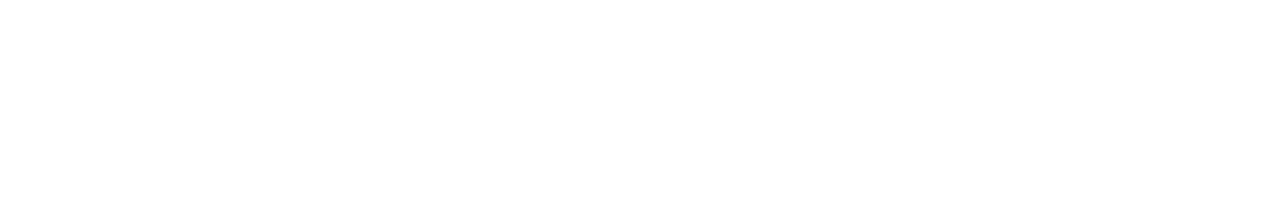
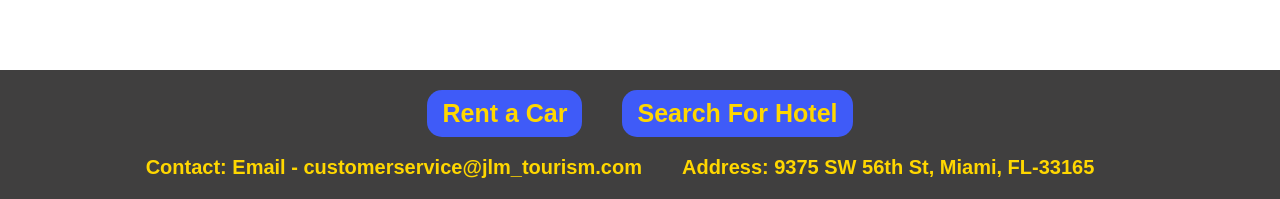
Before and after one commit to mirzadev/jlm-tourism, a React (Create React App) app in the folder client/: page / in a window 1280 px wide. Shown: the part 598-797 px from the top of the page. Built offline with nearby package versions, Linux system fonts and the light colour scheme; no server answers.

Commit message:
footer updated

```diff
--- a/client/src/App.js
+++ b/client/src/App.js
@@ -16,6 +16,7 @@
 import Nav from './components/Nav';
 import { StoreProvider } from "./utils/GlobalState";
 import OrderHistory from './pages/OrderHistory';
+
 
 const httpLink = createHttpLink({
   uri: '/graphql',
@@ -51,7 +52,19 @@
               <Route exact path="/products/:id" component={Detail} />
               <Route component={NoMatch} />
             </Switch>
+            <footer className='row center mt-3' id="footer-items">
+              <div class="hotels-cars">
+                <a class="footer-cars" href="https://bridge.carnect.com" > Rent a Car</a>
+                <a class="footer-hotel" href="https://www.hotelbeds.com/login" > Search For Hotel</a>
+              </div>
+              <div class="contact-info">
+                <a class="contact-email" href="mailto:customerservice@jlm_tourism.com">Contact: Email - customerservice@jlm_tourism.com</a>
+                <a class="location-address" href="https://www.google.com/search?rlz=1C1CHBF_enUS953US953&tbs=lf:1,lf_ui:10&tbm=lcl&sxsrf=AOaemvIwl8l_2AztRiy9d-_gPBKE8gzDAQ:1631592355058&q=miami+shopping+centers&rflfq=1&num=10&ved=2ahUKEwiW1faVy_3yAhUdKVkFHV5bCw4QtgN6BAgbEAQ#rlfi=hd:;si:18115241926405961007;mv:[[25.719071831343403,-80.3415402250283],[25.715567869821335,-80.34958685207297],null,[25.717319863483514,-80.34556353855064],18]" target="_blank">Address: 9375 SW 56th St, Miami, FL-33165</a>
+
+              </div>
+            </footer>
           </StoreProvider>
+
         </div>
       </Router>
     </ApolloProvider>
--- a/client/src/components/ProductList/index.js
+++ b/client/src/components/ProductList/index.js
@@ -39,7 +39,7 @@
   }
 
   return (
-    <div className="my-2">
+    <div className="my-2 footer-space">
       <h2>Our Products:</h2>
       {state.products.length ? (
         <div className="flex-row">
--- a/client/src/index.css
+++ b/client/src/index.css
@@ -202,6 +202,67 @@
 .error-text {
   color: var(--error);
 }
+.footer-space{
+  margin-bottom: 130px;
+}
+
+#footer-items {
+  margin-top: 80px;
+	grid-area: footer;
+  background: rgba(17, 15, 15, 0.8);
+  padding: 20px;
+  display: flex;
+  flex-direction: column;
+  justify-content: space-between;
+  position: fixed;
+        Width: 100%;
+        bottom: 0;
+
+
+}
+.footer-cars, .footer-hotel, .location-address, .contact-email{
+  font-family: sans-serif;
+  font-weight: bold;
+  color: gold;
+}
+
+.hotels-cars, .contact-info{
+  display: flex;
+  align-items: center;
+  justify-content: center;
+}
+.footer-cars{
+  font-size: 25px;
+  margin-right: 20px;
+  padding: 5px;
+  padding-left: 15px;
+  padding-right: 15px;
+  border-radius: 15px;
+  background: #3f5bf8;
+
+}
+.footer-hotel{
+  font-size: 25px;
+  margin-left: 20px;
+  padding: 5px;
+  padding-left: 15px;
+  padding-right: 15px;
+  border-radius: 15px;
+  background: #3f5bf8;
+}
+.contact-email{
+  font-size: 20px;
+  margin-right: 40px;
+  margin-top: 15px;
+}
+.location-address{
+  font-size: 20px;
+  margin-right: 40px;
+  margin-top: 15px;
+}
+
+
+
 
 @media screen and (max-width: 768px) {
   .card {
--- a/client/src/pages/Detail.js
+++ b/client/src/pages/Detail.js
@@ -1,7 +1,7 @@
 import React, { useEffect, useState } from 'react';
 import { Link, useParams } from 'react-router-dom';
 import { useQuery } from '@apollo/client';
-
+import { idbPromise } from "../utils/helpers";
 import Cart from "../components/Cart";
 import { QUERY_PRODUCTS } from '../utils/queries';
 import spinner from '../assets/spinner.gif';
@@ -27,15 +27,31 @@
   const { products, cart } = state;
 
   useEffect(() => {
+    // already in global store
     if (products.length) {
       setCurrentProduct(products.find(product => product._id === id));
-    } else if (data) {
+    }
+    // retrieved from server
+    else if (data) {
       dispatch({
         type: UPDATE_PRODUCTS,
         products: data.products
       });
+
+      data.products.forEach((product) => {
+        idbPromise('products', 'put', product);
+      });
     }
-  }, [products, data, dispatch, id]);
+    // get cache from idb
+    else if (!loading) {
+      idbPromise('products', 'get').then((indexedProducts) => {
+        dispatch({
+          type: UPDATE_PRODUCTS,
+          products: indexedProducts
+        });
+      });
+    }
+  }, [products, data, loading, dispatch, id]);
 
   const addToCart = () => {
     const itemInCart = cart.find((cartItem) => cartItem._id === id);
--- a/client/src/pages/Home.js
+++ b/client/src/pages/Home.js
@@ -2,6 +2,7 @@
 import ProductList from "../components/ProductList";
 import CategoryMenu from "../components/CategoryMenu";
 import Cart from '../components/Cart';
+
 
 const Home = () => {
   return (
@@ -9,6 +10,7 @@
       <CategoryMenu />
       <ProductList />
       <Cart />
+
     </div>
   );
 };
```
Also changed, not shown: 1 other file (tests, documents, lock files or other folders).
